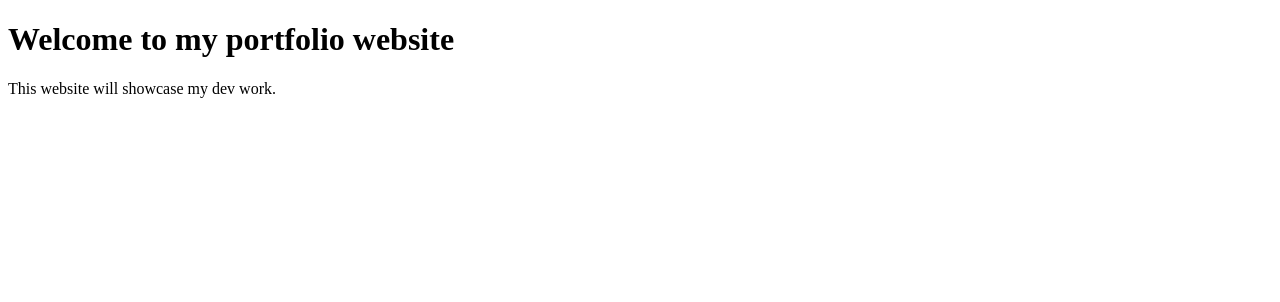
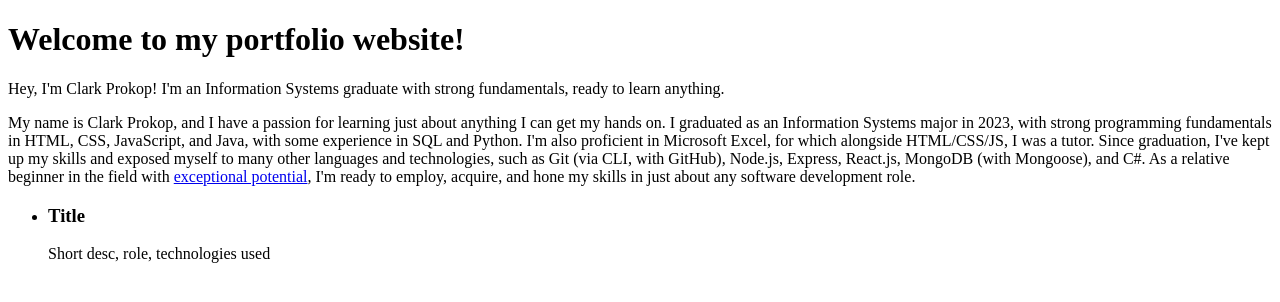
Before and after one commit to shy-away/shy-away.github.io, a plain HTML site: page index.html in a window 1280 px wide. Drawn offline with Linux system fonts and the light colour scheme.

Commit message:
feat: initial content structure

```diff
--- a/index.html
+++ b/index.html
@@ -2,9 +2,28 @@
 <html lang="en">
     <head>
         <meta charset="UTF-8" />
+        <title>Clark Prokop's Portfolio</title>
     </head>
     <body>
-        <h1>Welcome to my portfolio website</h1>
-        <p>This website will showcase my dev work.</p>
+        <h1>Welcome to my portfolio website!</h1>
+
+        <p>Hey, I'm Clark Prokop! I'm an Information Systems graduate with strong fundamentals, ready to learn anything.</p>
+
+        <!-- About section -->
+        <p>My name is Clark Prokop, and I have a passion for learning just about anything I can get my hands on. I graduated as an Information Systems major in 2023, with strong programming fundamentals in HTML, CSS, JavaScript, and Java, with some experience in SQL and Python. I'm also proficient in Microsoft Excel, for which alongside HTML/CSS/JS, I was a tutor. Since graduation, I've kept up my skills and exposed myself to many other languages and technologies, such as Git (via CLI, with GitHub), Node.js, Express, React.js, MongoDB (with Mongoose), and C#. As a relative beginner in the field with <a href="#">exceptional potential</a>, I'm ready to employ, acquire, and hone my skills in just about any software development role.</p>
+
+        <!-- TODO: Projects (only the best ones that I want to showcase) -->
+        <ul>
+            <li>
+                <h3>Title</h3>
+                <p>Short desc, role, technologies used</p>
+                <!-- Link and/or screenshot-->
+                 <!-- TODO: For each project, explain the process, the challenges I faced, and the things I learned. Fun fact as well? -->
+            </li>
+        </ul>
+
+        <footer>
+            <!-- TODO: Contacts -->
+        </footer>
     </body>
 </html>
```
